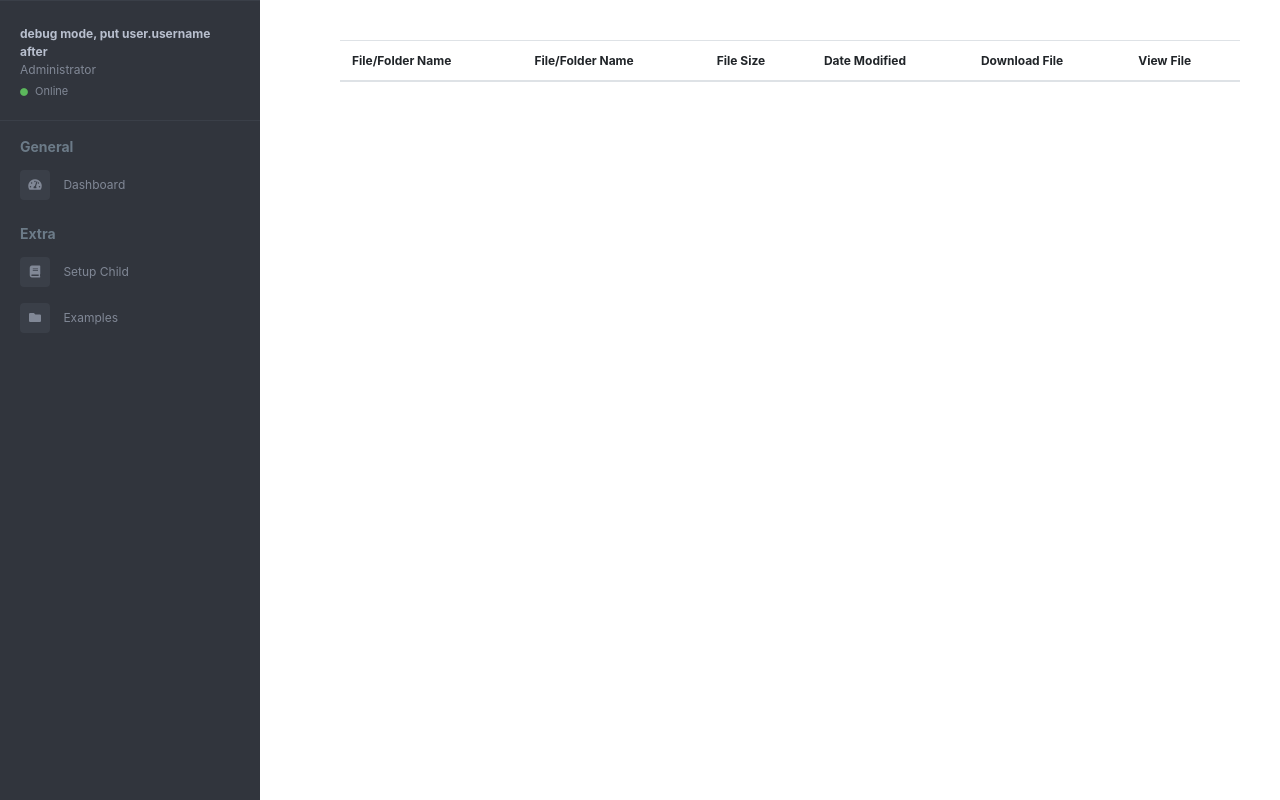
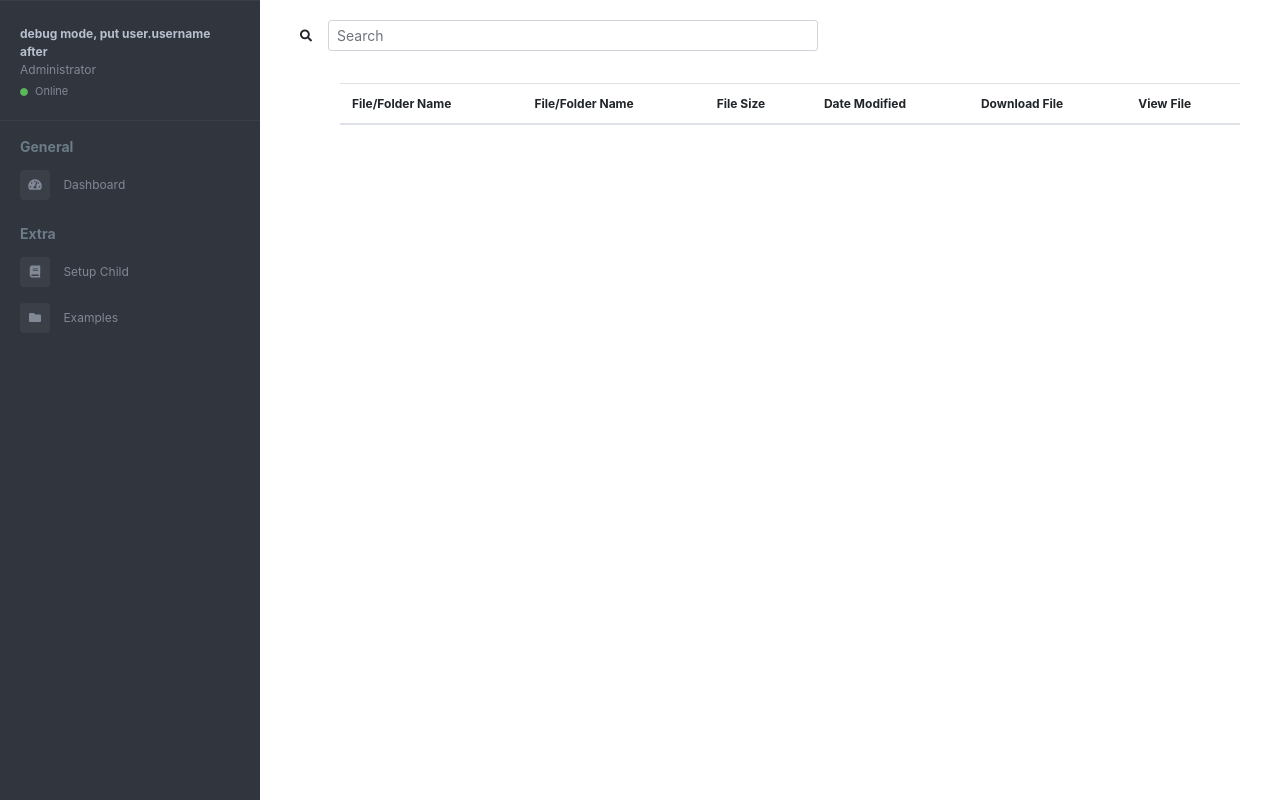
Before and after one commit to MikePresman/RFAWT, a Flask app: page /home in a window 1280 px wide. Run offline with Flask 2, Linux system fonts and the light colour scheme; lists and menus that the app fills with data are empty; some libraries are stand-ins or nearby versions.

Commit message:
implemented direct folder search

```diff
--- a/app/routes.py
+++ b/app/routes.py
@@ -108,6 +108,16 @@ def pc_access(pc_name, folder):
         directory = get_remote_dir(ip, port, task)
         session['LOCAL'] = False
         return render_template("home.html", name = "debug mode, put user.username after", pc_name = pc_name, info = directory)
+
+@app.route("/pc-access-search", methods = ["POST"])
+def pc_access_search():
+    pc_name = request.values.get("pc_name")
+    search = request.values.get("search")
+
+    b = str.encode(search)
+    url_path = base64.b64encode(b)
+
+    return redirect(url_for("pc_access", pc_name = pc_name, folder = url_path))
 
 def get_remote_dir(ip_addr, port, task):
     HOST = str(ip_addr) #this is the IP we connect to
@@ -236,25 +246,17 @@ def download_remote_file(ip, port, file_dir, file_info):
 #change this to /shutdown/<ip>/ need admin privilleges
 @app.route("/get/<message>", methods = ["GET"])
 def get_dir_info(message):
-    HOST = '192.168.0.17' #this is the IP we connect to
+    HOST = '192.168.0.20' #this is the IP we connect to
     PORT = 65432    #this is the port we connect to
     data = None
     with socket.socket(socket.AF_INET, socket.SOCK_STREAM) as s:
         s.connect((HOST, PORT))
         s.sendall(message.encode('utf-8'))
 
-
         data = s.recv(5012)
         #flask --run host = 0.0.0.0
-        f = data.decode("utf-8") # WE GET STRING HERE, NEED TO CONVERT TO DICTIONARY FOR THE TEMPLATE
-
-        f = ast.literal_eval(f) #converting string to dictionary to pass to template
-
-
-        #after buffer bug is fixed work on remote_view_file to get files across to remote client
-
-
-        #data = json.loads(data.decode("utf-8"))
+        f = data.decode("utf-8")
+        f = ast.literal_eval(f)
 
     return render_template("home.html", name = "debug mode, put user.username after", info = f)
 
--- a/app/templates/home.html
+++ b/app/templates/home.html
@@ -1,9 +1,20 @@
 {%include 'header.html'%}
 <!-- sidebar-wrapper  -->
+
 <main class="page-content">
-  <div class="container-fluid">
 
 
+        <!-- Search form -->
+        <form method = "POST" action = "{{url_for('pc_access_search')}}" class="form-inline">
+          <input type="hidden" name="csrf_token" value="{{ csrf_token() }}" />
+          <i class="fas fa-search" aria-hidden="true"></i>
+          <input class="form-control form-control-sm ml-3 w-50" name="search" type="C:\Users\Admin\Documents" placeholder="Search" aria-label="...">
+          <input type = "hidden" value = {{pc_name}} name = "pc_name">
+        </form>
+
+
+
+  <div class="container-fluid">
     <div class="table-responsive" id="sailorTableArea">
       <table class="table table-hover" width="100%">
 
@@ -77,6 +88,7 @@
 <script src="https://maxcdn.bootstrapcdn.com/bootstrap/4.0.0/js/bootstrap.min.js"
   integrity="sha384-JZR6Spejh4U02d8jOt6vLEHfe/JQGiRRSQQxSfFWpi1MquVdAyjUar5+76PVCmYl" crossorigin="anonymous"></script>
 
+
 </body>
 
 </html>
```
Also changed, not shown: app/TODO.txt (+0 -10 lines).
